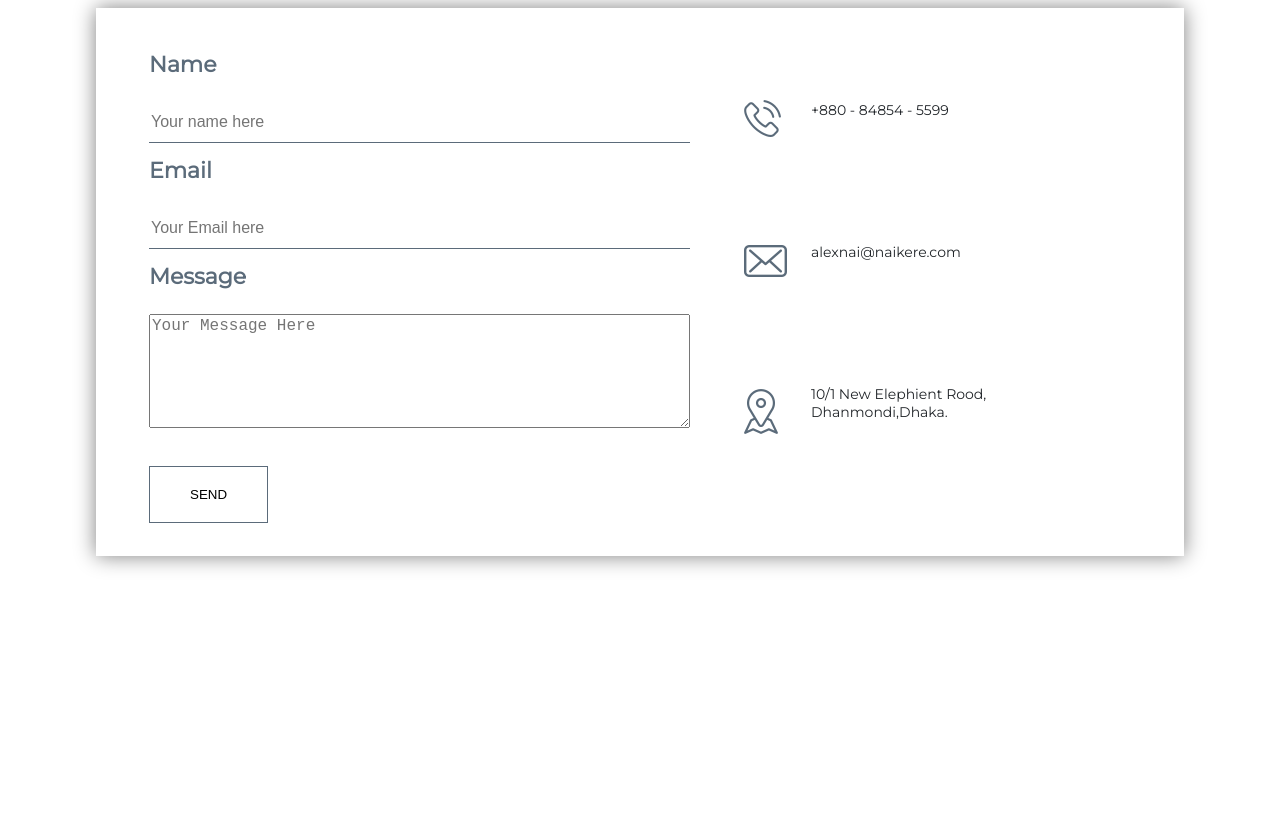
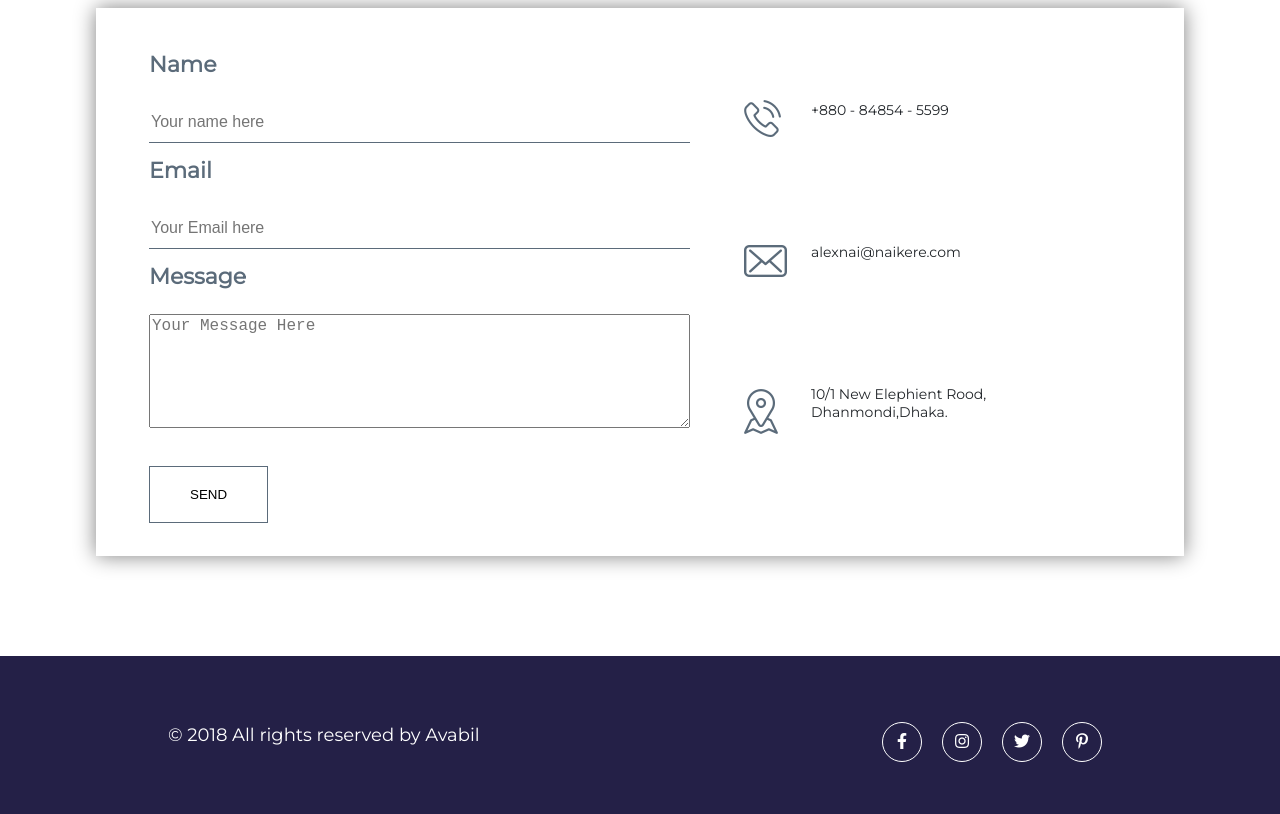
Before and after one commit to VarunSatvara/RIVIA-CLONE, a plain HTML site: page index.html in a window 1280 px wide. Shown: the part 8923-9737 px from the top of the page. Before the commit the page ends 9579 px from the top, so only its background shows below. Drawn offline with Linux system fonts and the light colour scheme.

Commit message:
latest update

```diff
--- a/css/style.css
+++ b/css/style.css
@@ -1122,3 +1122,54 @@ h4 {
     margin: 0;
     padding: 50px 20px 70px 20px;
 }
+
+.footer {
+    width: 100%;
+    overflow: auto;
+    margin: 0;
+    background-color: #242047;
+    padding: 50px;
+}
+
+.sm-footer {
+    width: 80%;
+    margin: auto;
+    overflow: auto;
+}
+
+.right-footer {
+    float: right;
+    margin: 0;
+}
+
+.footer-icon {
+    color: #fff;
+    float: left;
+    list-style: none;
+    padding: 0px 10px;
+}
+
+.fone {
+    height: 40px;
+    width: 40px;
+    font-size: 16px;
+    color: #fff;
+    border: 1px solid #fff;
+    border-radius: 50%;
+    padding: 10px;
+    text-align: center;
+
+}
+
+.left-footer {
+    float: left;
+    margin: 0;
+}
+
+.left-footer p {
+    color: #fff;
+    font-size: 18px;
+    font-weight: 400;
+    font-family: "Montserrat", sans-serif;
+    letter-spacing: normal;
+}
--- a/index.html
+++ b/index.html
@@ -8,6 +8,7 @@
     <link rel="icon" href="images/fvicon.png">
     <link rel="stylesheet" href="css/style.css">
     <link href="https://fonts.googleapis.com/css?family=Montserrat&display=swap" rel="stylesheet">
+    <link rel="stylesheet" href="https://use.fontawesome.com/releases/v5.8.1/css/all.css" integrity="sha384-50oBUHEmvpQ+1lW4y57PTFmhCaXp0ML5d60M1M7uH2+nqUivzIebhndOJK28anvf" crossorigin="anonymous">
     <title> Home </title>
 </head>
 
@@ -611,7 +612,7 @@
                             <td>
                                 <h3>Message</h3>
                         <tr>
-                            <td><textarea rows="6" cols="52" placeholder="Your Message Here" style="font-size: 16px" ></textarea></td>
+                            <td><textarea rows="6" cols="52" placeholder="Your Message Here" style="font-size: 16px"></textarea></td>
                         </tr>
                         </td>
                         </tr>
@@ -626,21 +627,50 @@
                     <table>
                         <tr>
                             <td><img src="images/contact1.png"></td>
-                            <td><p>+880 - 84854 - 5599</p></td>
+                            <td>
+                                <p>+880 - 84854 - 5599</p>
+                            </td>
                         </tr>
                         <tr>
                             <td><img src="images/contact2.png"></td>
-                            <td><p>alexnai@naikere.com</p></td>
+                            <td>
+                                <p>alexnai@naikere.com</p>
+                            </td>
                         </tr>
                         <tr>
                             <td><img src="images/contact3.png"></td>
-                            <td><p>10/1 New Elephient Rood, Dhanmondi,Dhaka.</p></td>
+                            <td>
+                                <p>10/1 New Elephient Rood, Dhanmondi,Dhaka.</p>
+                            </td>
                         </tr>
                     </table>
                 </div>
             </div>
         </div>
     </div>
+    <footer class="footer">
+        <div class="sm-footer">
+            <div class="left-footer">
+                <p>© 2018 All rights reserved by Avabil</p>
+            </div>
+            <div class="right-footer">
+                <ul>
+                    <li class="footer-icon">
+                        <a href=""> <i class="fone fab fa-facebook-f"></i></a>
+                    </li>
+                    <li class="footer-icon">
+                        <a href="">
+                            <i class="fone fab fa-instagram"></i></a>
+                    </li>
+                    <li class="footer-icon">
+                        <a href=""> <i class="fone fab fa-twitter"></i>
+                        </a>
+                    </li>
+                    <li class="footer-icon"><a href=""> <i class="fone fab fa-pinterest-p"></i></a></li>
+                </ul>
+            </div>
+        </div>
+    </footer>
 </body>
 
 </html>
```
